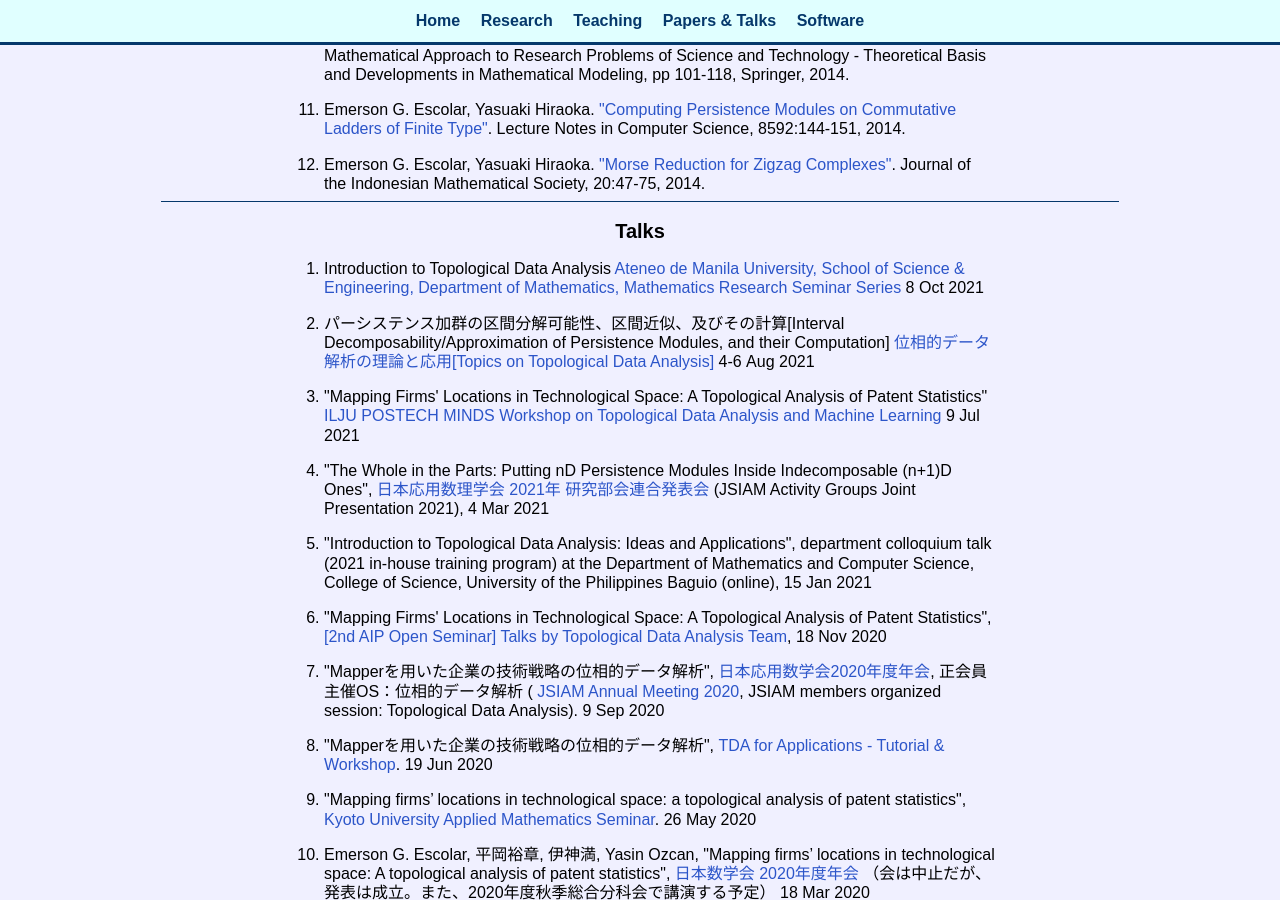
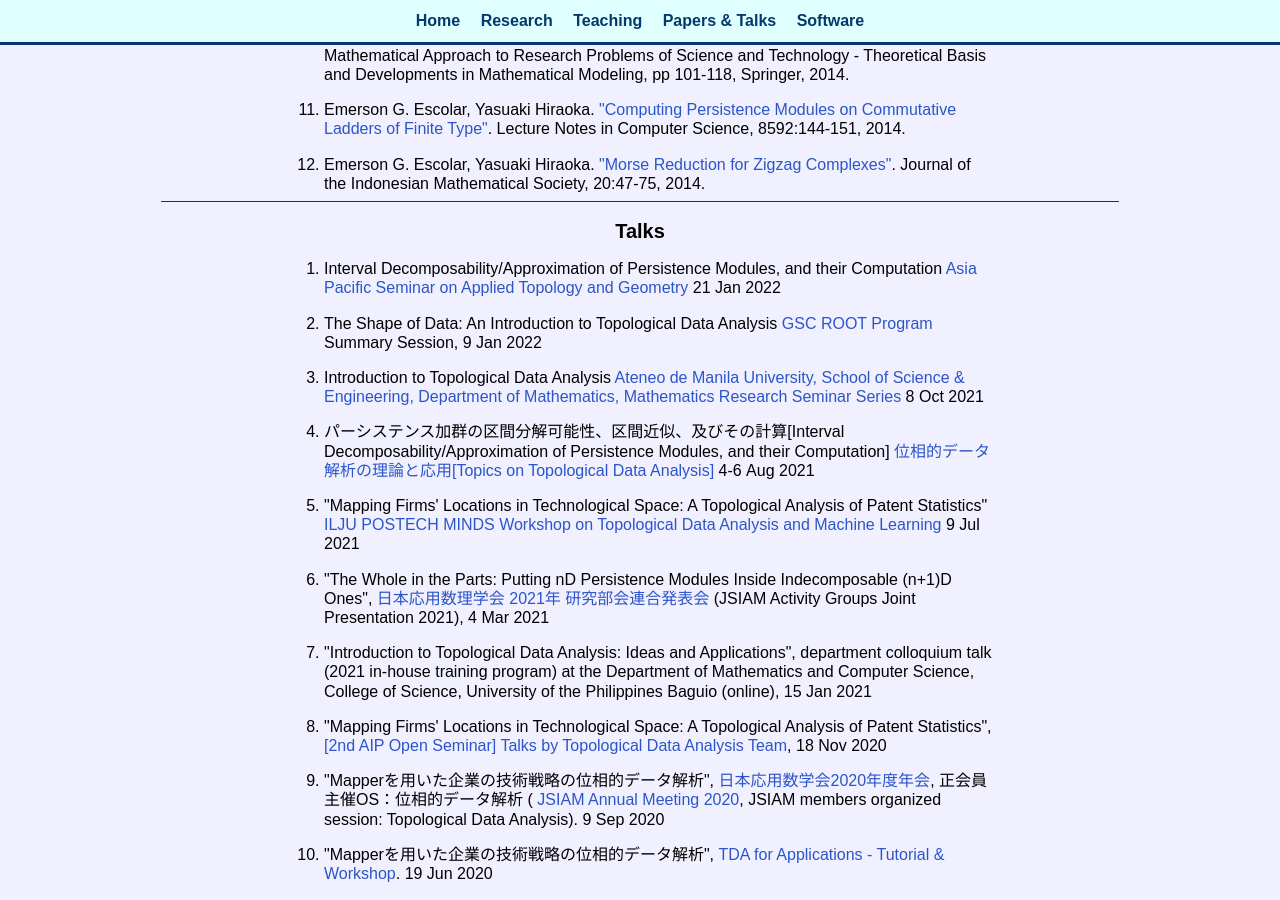
Before and after one commit to emerson-escolar/emerson-escolar.github.io, a Jekyll site: the page built from research_lists.html, in a window 1280 px wide and 900 px high, scrolled down 1361 px. Built offline with Jekyll 4.4.1, drawn with Linux system fonts in a browser that asks for light colours.

Commit message:
update talks

```diff
--- a/research_lists.html
+++ b/research_lists.html
@@ -211,6 +211,21 @@
 <section>
 	<h2> Talks </h2>
 	<ol class="wordbox paperlist">
+    <li>
+      Interval Decomposability/Approximation of Persistence Modules, and their Computation
+      <a target="_blank" href="https://sites.google.com/kyoto-u.ac.jp/apatg/home">
+        Asia Pacific Seminar on Applied Topology and Geometry</a>
+      21 Jan 2022
+    </li>
+
+    <li>
+      The Shape of Data: An Introduction to Topological Data Analysis
+      <a target="_blank" href="https://gsc-root.org/">
+        GSC ROOT Program</a>
+      Summary Session,
+      9 Jan 2022
+    </li>
+
     <li>
       Introduction to Topological Data Analysis
       <a target="_blank" href="https://www.ateneo.edu/ls/sose/mathematics/mathematics-research-seminar-series">
```
